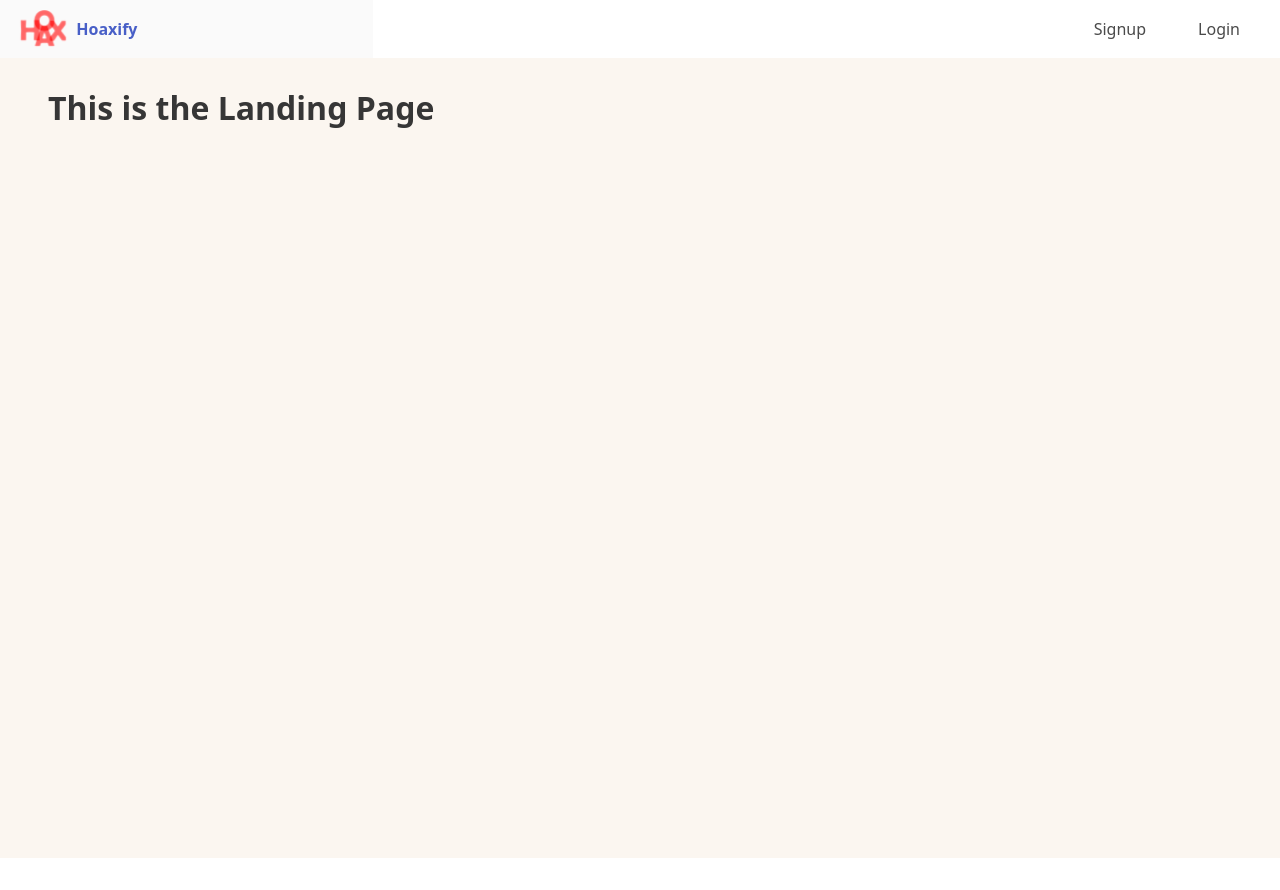
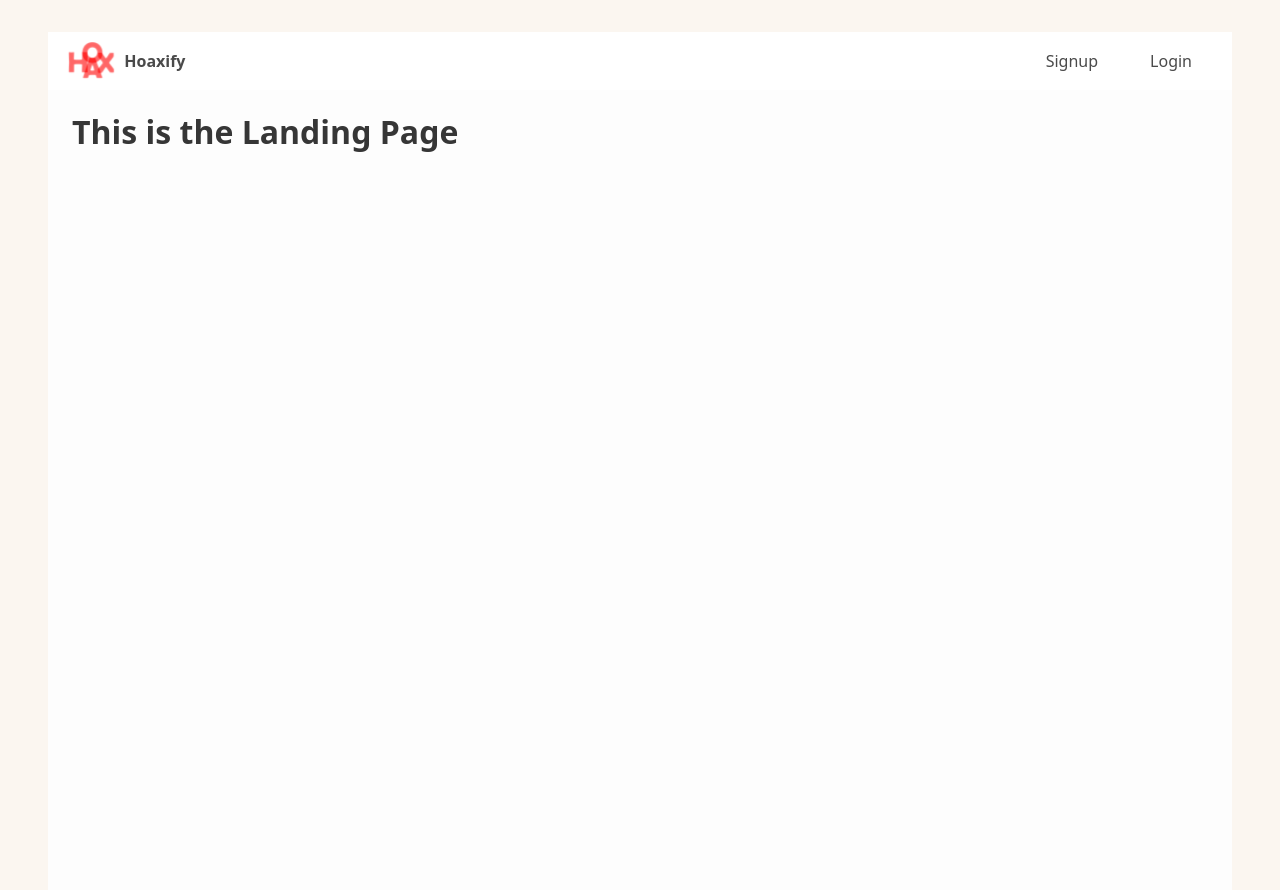
Before and after one commit to Mt-Lampert/tdd-react, a React (Create React App) app: page / in a window 1280 px wide. Before the commit the page ends 858 px from the top, so only its background shows below. Built offline with nearby package versions, Linux system fonts and the light colour scheme.

Commit message:
p: re-arranging layout

```diff
--- a/src/App.css
+++ b/src/App.css
@@ -1,8 +1,15 @@
-.mainframe {
+.bodyframe {
   padding-left: 3rem;
   padding-right: 3rem;
   padding-top: 2rem;
-  height: 100vh;
+  height: 100%;
   margin: 0 auto;
   background-color: #fbf6f0;
 }
+
+.mainframe {
+  padding-left: 1.5rem;
+  padding-top: 1.5rem;
+  height: 100vh;
+  background-color: #fdfdfd;
+}
--- a/src/App.jsx
+++ b/src/App.jsx
@@ -17,7 +17,7 @@ function App() {
   }
 
   return (
-    <>
+    <div className="bodyframe">
       <Navbar updateEndpoint={updateEndpoint} />
       <div className="mainframe">
         {/* if the current URL ends with '/', render <LandingPage> */}
@@ -29,7 +29,7 @@ function App() {
         {/* if the current URL starts with '/user', render <User> */}
         {window.location.pathname.startsWith("/user") && <User />}
       </div>
-    </>
+    </div>
   );
 }
 
```
